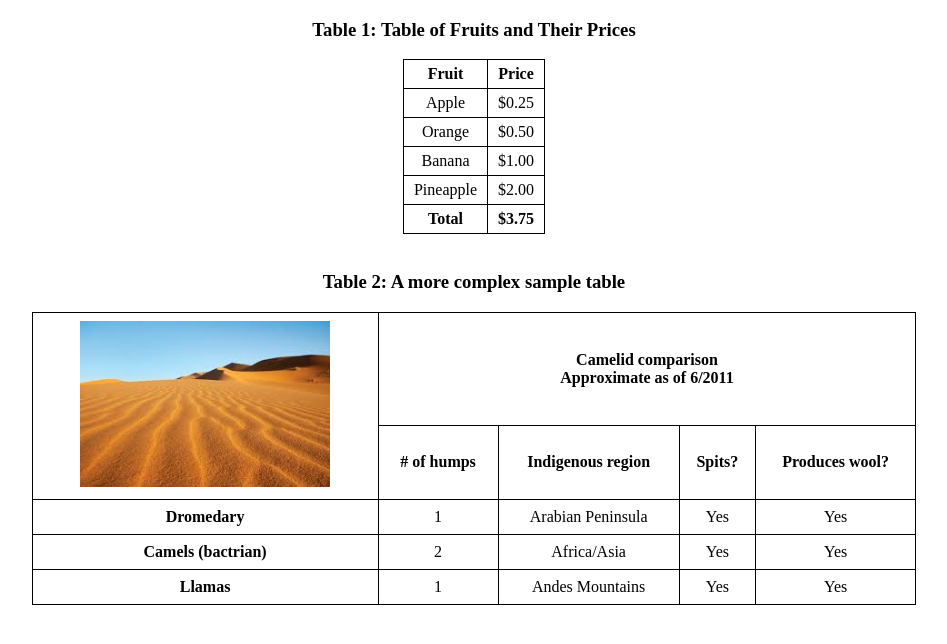
After one commit to yazeed3821/CS471, a Django app: page /books/html5/tables/ in a window 1280 px wide. The commit adds this page. Shown: the top 644 px of the page, without its empty margins (166-1113 px from the left). Run offline with Django 5.2, Linux system fonts and the light colour scheme.

Commit message:
Lab5 work, 4 web pages

```diff
--- a/apps/bookmodule/urls.py
+++ b/apps/bookmodule/urls.py
@@ -6,4 +6,8 @@ urlpatterns = [
     path('list_books/', views.list_books, name='books.list_books'),
     path('one_book/', views.one_book, name='books.one_book'),
     path('aboutus/', views.aboutus, name='books.aboutus'),
+    path('html5/links/', views.links),
+    path('html5/text/formatting/', views.formatting),
+    path('html5/listing/', views.listing),
+    path('html5/tables/', views.tables)
 ]
--- a/apps/bookmodule/views.py
+++ b/apps/bookmodule/views.py
@@ -11,3 +11,15 @@ def one_book(request):
 
 def aboutus(request):
     return render(request, "bookmodule/aboutus.html")
+
+def links(request):
+    return render(request, "bookmodule/links.html")
+
+def formatting(request):
+    return render(request, "bookmodule/formatting.html")
+
+def listing(request):
+    return render(request, "bookmodule/listing.html")
+
+def tables(request):
+    return render(request, "bookmodule/tables.html")
--- /dev/null
+++ b/apps/static/main.css
@@ -0,0 +1,70 @@
+a {
+    display: block;
+    padding: 15px;
+    text-align: center;
+    text-decoration: none;
+    margin-bottom: 5px;
+    font-weight: bold;
+}
+
+
+.link1 {
+    background-color: #b6d7a8;
+    color: red;
+}
+
+
+.link2 {
+    background-color: #5b5b5b;
+    color: yellow;
+}
+
+.link3 {
+    background-color: black;
+    color: white;
+}
+
+a:hover {
+    opacity: 0.8;
+}
+
+.format-title {
+    background-color: #dcd2b5;  /* light beige */
+    color: green;
+    padding: 10px;
+}
+
+.list-title {
+    background-color: #6f9ea0;  /* teal */
+    color: white;
+    padding: 10px;
+}
+
+
+.center-text {
+    text-align: center;
+}
+
+.table1 {
+    margin: auto;
+    border-collapse: collapse;
+}
+
+.table1 th, .table1 td {
+    border: 1px solid black;
+    padding: 5px 10px;
+    text-align: center;
+}
+
+
+.table2 {
+    margin: auto;
+    border-collapse: collapse;
+    width: 70%;
+}
+
+.table2 th, .table2 td {
+    border: 1px solid black;
+    padding: 8px;
+    text-align: center;
+}
--- /dev/null
+++ b/apps/templates/bookmodule/tables.html
@@ -0,0 +1,95 @@
+{% extends "layouts/base.html" %}
+{% load static %}
+
+{% block navbar %}{% endblock %}
+
+{% block title %} Tables {% endblock %}
+
+{% block content %}
+
+<link rel="stylesheet" href="{% static 'main.css' %}">
+
+<!-- Table 1 -->
+<h3 class="center-text">Table 1: Table of Fruits and Their Prices</h3>
+
+<table class="table1">
+    <tr>
+        <th>Fruit</th>
+        <th>Price</th>
+    </tr>
+    <tr>
+        <td>Apple</td>
+        <td>$0.25</td>
+    </tr>
+    <tr>
+        <td>Orange</td>
+        <td>$0.50</td>
+    </tr>
+    <tr>
+        <td>Banana</td>
+        <td>$1.00</td>
+    </tr>
+    <tr>
+        <td>Pineapple</td>
+        <td>$2.00</td>
+    </tr>
+    <tr>
+        <th>Total</th>
+        <th>$3.75</th>
+    </tr>
+</table>
+
+<br>
+
+<!-- Table 2 -->
+<h3 class="center-text">Table 2: A more complex sample table</h3>
+
+<table class="table2">
+
+    <!-- Top Row -->
+    <tr>
+        <td rowspan="2">
+            <img src="{% static 'lab5_t4_pic.jpg' %}" width="250">
+        </td>
+        <th colspan="4">
+            Camelid comparison <br>
+            Approximate as of 6/2011
+        </th>
+    </tr>
+
+    <!-- Header Row -->
+    <tr>
+        <th># of humps</th>
+        <th>Indigenous region</th>
+        <th>Spits?</th>
+        <th>Produces wool?</th>
+    </tr>
+
+    <!-- Data -->
+    <tr>
+        <th>Dromedary</th>
+        <td>1</td>
+        <td>Arabian Peninsula</td>
+        <td>Yes</td>
+        <td>Yes</td>
+    </tr>
+
+    <tr>
+        <th>Camels (bactrian)</th>
+        <td>2</td>
+        <td>Africa/Asia</td>
+        <td>Yes</td>
+        <td>Yes</td>
+    </tr>
+
+    <tr>
+        <th>Llamas</th>
+        <td>1</td>
+        <td>Andes Mountains</td>
+        <td>Yes</td>
+        <td>Yes</td>
+    </tr>
+
+</table>
+
+{% endblock %}
--- a/apps/templates/layouts/base.html
+++ b/apps/templates/layouts/base.html
@@ -12,7 +12,9 @@
 {% block stylesheets %}{% endblock stylesheets %}
 </head>
 <body>
+{% block navbar %}
 {% include "includes/header.html" %}
+{% endblock %}
 {% block content %} {% endblock content %}
 {% include "includes/footer.html" %}
 </body>
```
Also changed, not shown: apps/templates/bookmodule/formatting.html (added, +23 -0 lines), apps/templates/bookmodule/links.html (added, +22 -0 lines), apps/templates/bookmodule/listing.html (added, +42 -0 lines), apps/templates/includes/header.html (+3 -5 lines), apps/static/lab5_t4_pic.jpg (added).
